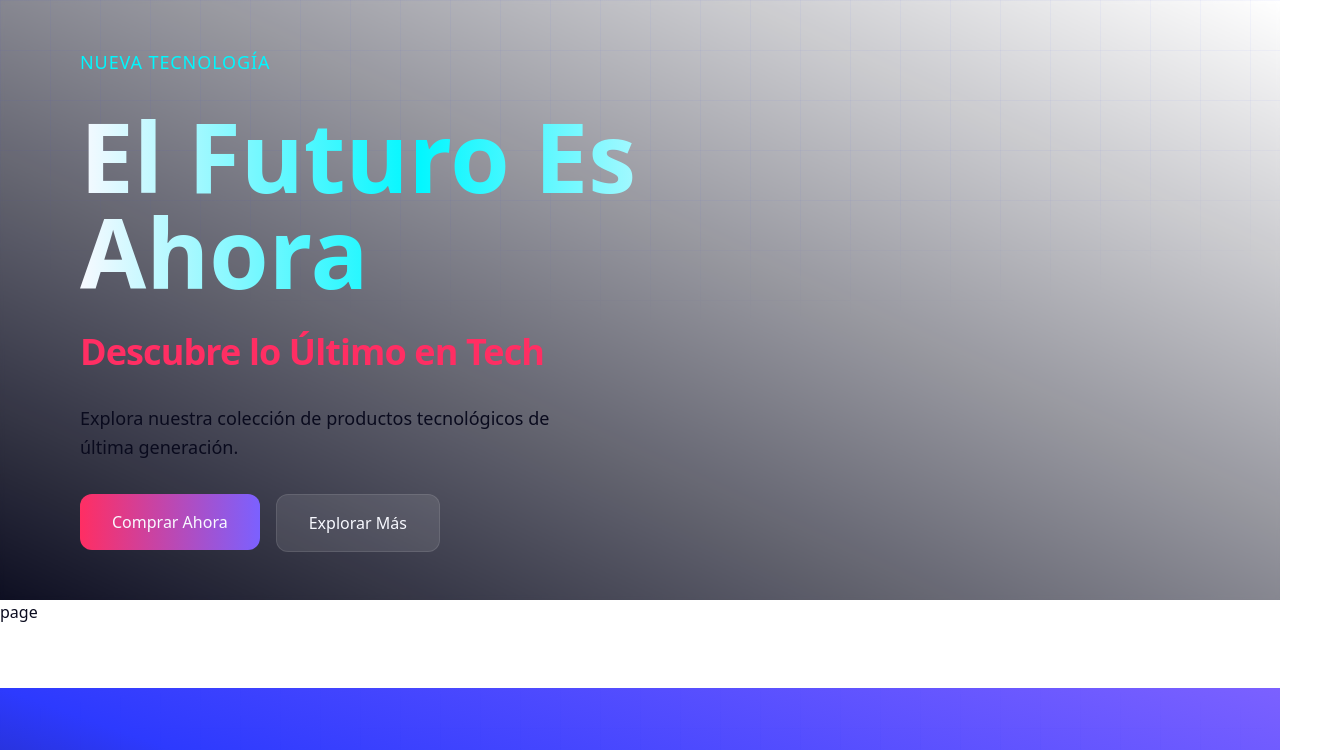
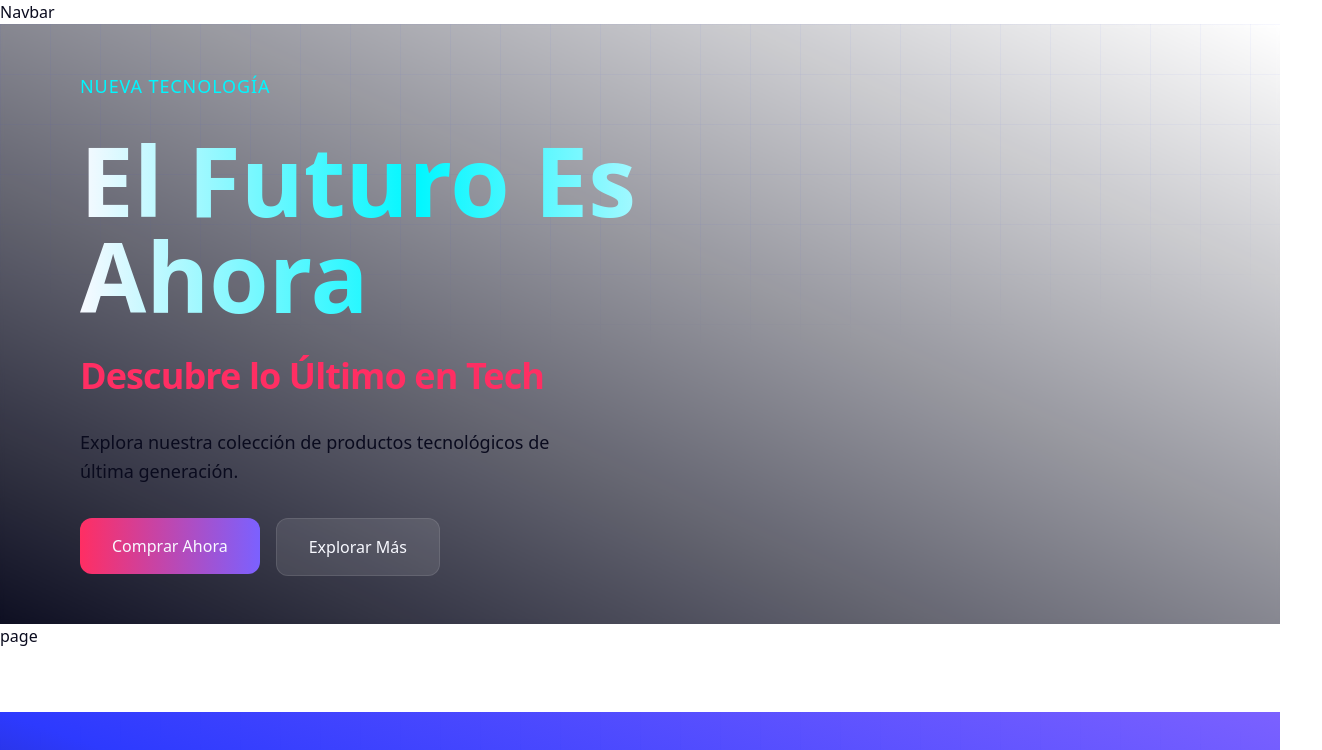
Before and after one commit to sandovaldavid/byte-shop-ecommerce, a Next.js app: page / in a window 1280 px wide. Shown: the top 750 px of the page, 1322 px wide, since content can reach past the window. Built offline with nearby package versions, Linux system fonts and the light colour scheme.

Commit message:
💄 enhance RootLayout component with Layout integration for improved structure

```diff
--- a/src/app/layout.js
+++ b/src/app/layout.js
@@ -1,5 +1,6 @@
 import { Geist, Geist_Mono } from "next/font/google";
 import "./globals.css";
+import { Layout } from "../components";
 
 const geistSans = Geist({
   variable: "--font-geist-sans",
@@ -12,17 +13,17 @@
 });
 
 export const metadata = {
-  title: "Create Next App",
+  title: "Home",
   description: "Generated by create next app",
 };
 
 export default function RootLayout({ children }) {
   return (
     <html lang="en">
-      <body
-        className={`${geistSans.variable} ${geistMono.variable} antialiased`}
-      >
-        {children}
+      <body className={`${geistSans.variable} ${geistMono.variable} antialiased`}>
+        <Layout>
+          {children}
+        </Layout>
       </body>
     </html>
   );
```
